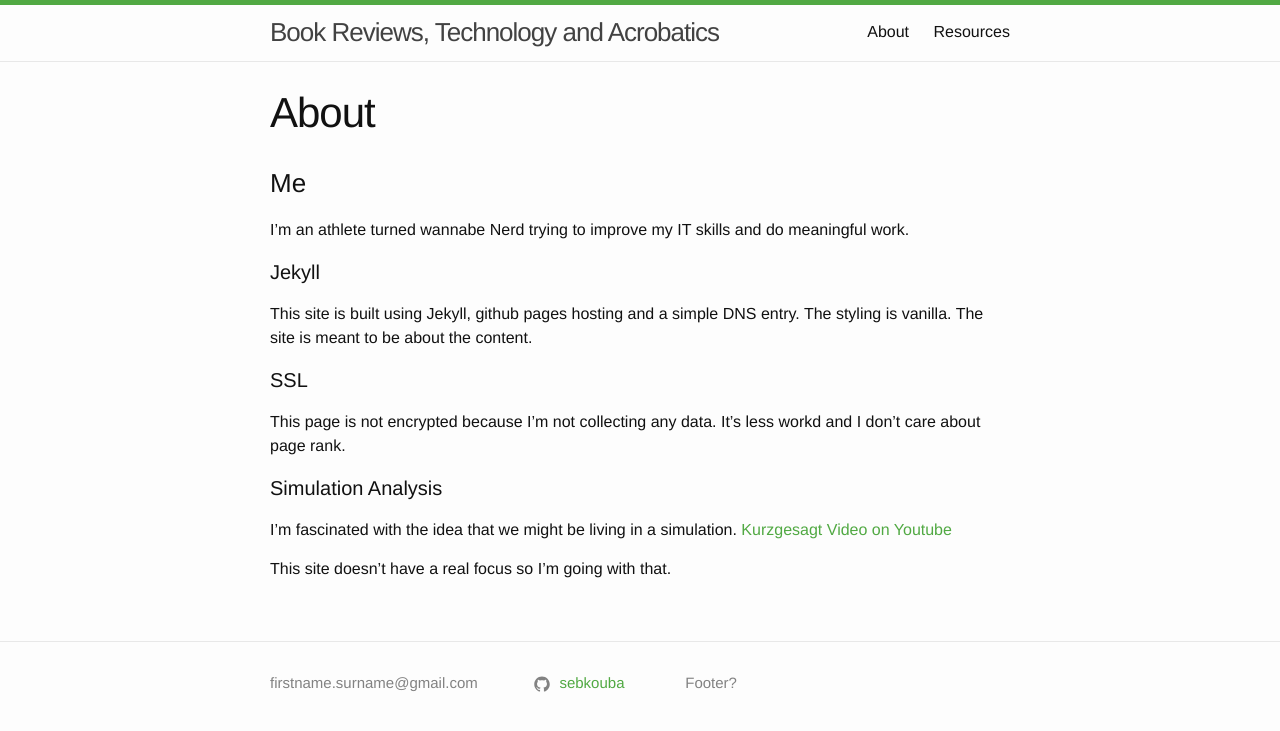
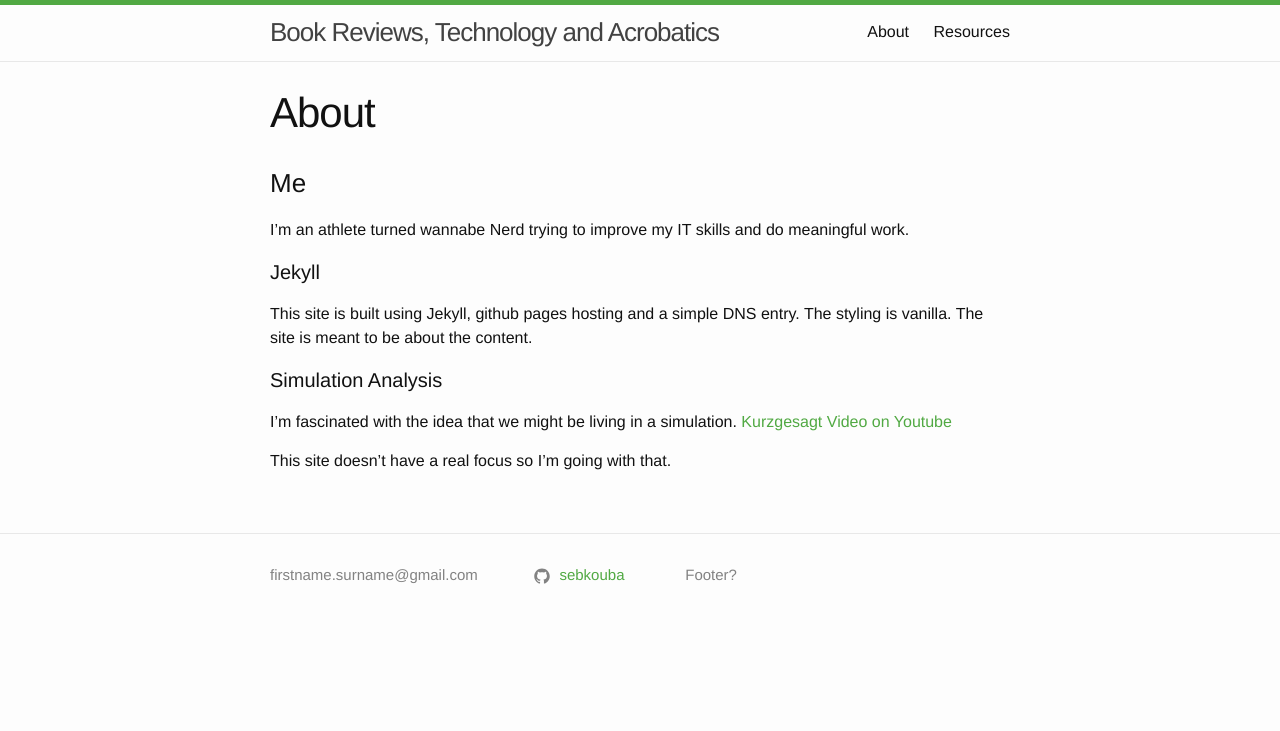
Before and after one commit to sebkouba/sebkouba.github.io, a Jekyll site: the page built from about.md, in a window 1280 px wide. Shown: the top 731 px of the page. Built offline with Jekyll 4.4.1, drawn with Linux system fonts in a browser that asks for light colours.

```diff
--- a/about.md
+++ b/about.md
@@ -9,9 +9,6 @@ I'm an athlete turned wannabe Nerd trying to improve my IT skills and do meaning
 
 #### Jekyll
 This site is built using Jekyll, github pages hosting and a simple DNS entry. The styling is vanilla. The site is meant to be about the content.
-
-#### SSL
-This page is not encrypted because I'm not collecting any data. It's less workd and I don't care about page rank.
 
 #### Simulation Analysis
 I'm fascinated with the idea that we might be living in a simulation. [Kurzgesagt Video on Youtube](https://www.youtube.com/watch?v=tlTKTTt47WE)
```
